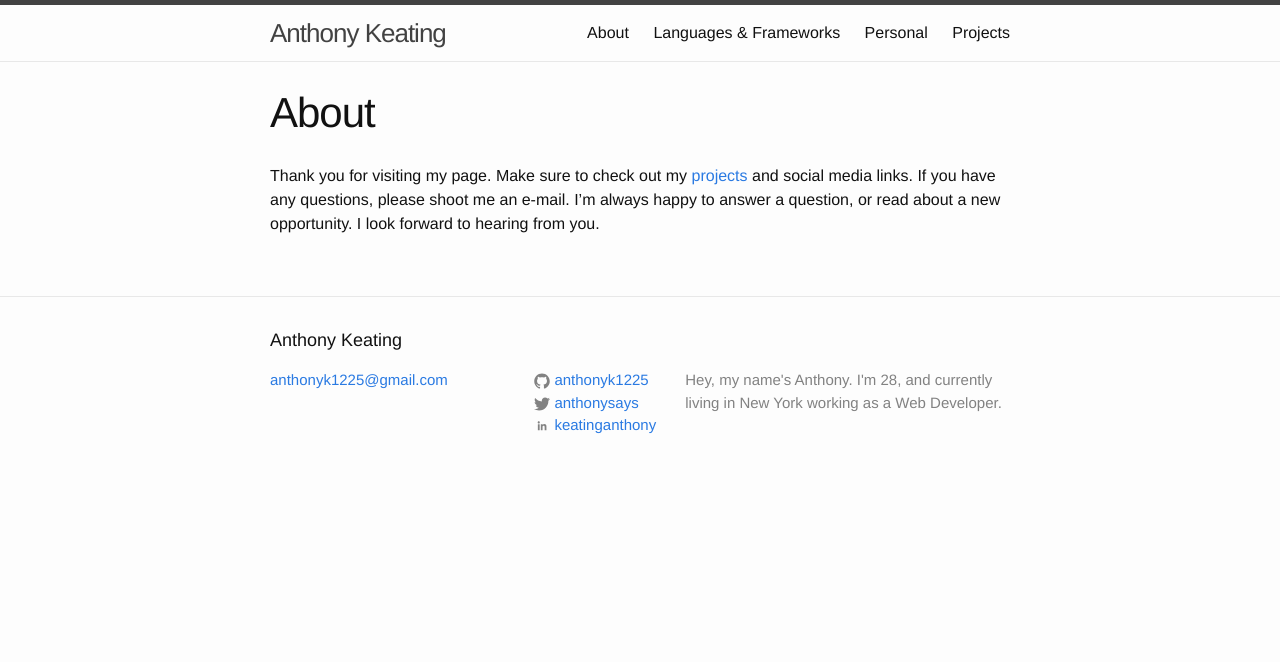
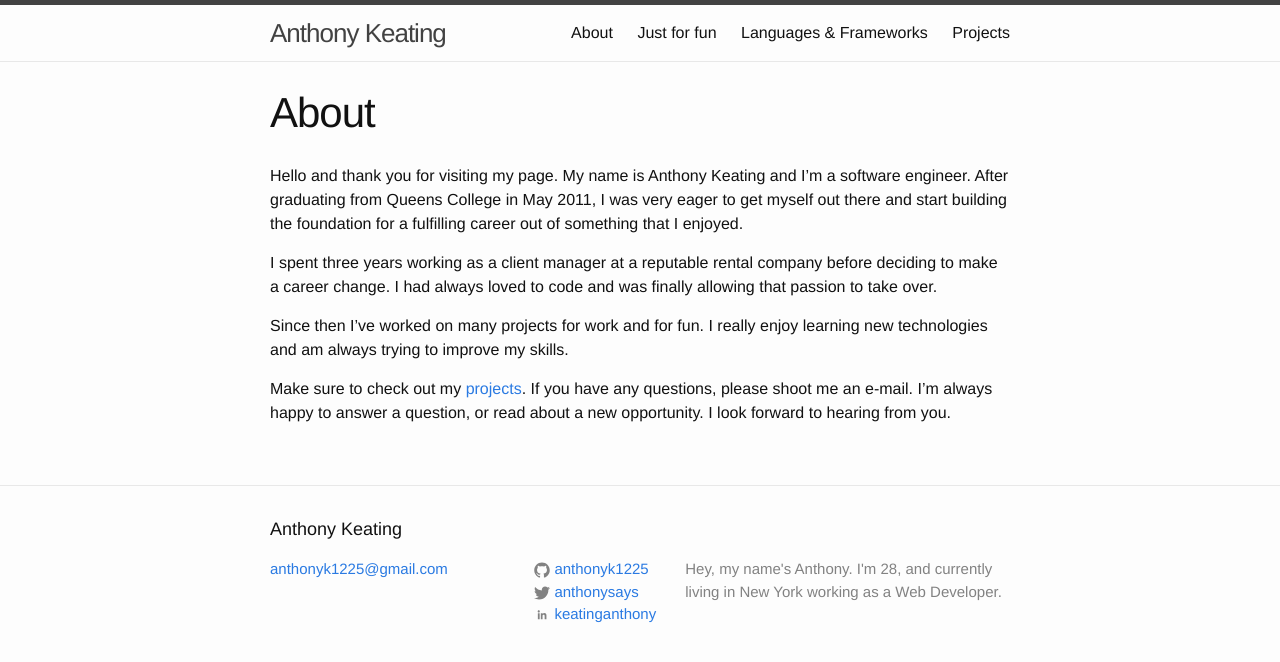
Before and after one commit to anthonyk1225/anthonyk1225.github.io, a Jekyll site: the page built from about.md, in a window 1280 px wide. Shown: the top 662 px of the page. Built offline with Jekyll 4.4.1, drawn with Linux system fonts in a browser that asks for light colours; a script that is not in the unit is left out.

Commit message:
new updates

```diff
--- a/_posts/2016-12-02-Candid-Digs.markdown
+++ b/_posts/2016-12-02-Candid-Digs.markdown
@@ -6,7 +6,7 @@ categories: jekyll update
 permalink: /candiddigs/
 ---
 
-<b><a href='http://development.webhop.me'>Candid Digs</a></b> is a contract that i've worked on
+<b>Candid Digs</a></b> is a contract that i've worked on
 and built. It's a platform for potential tenants and landlords. Candid digs makes it easier to find
 and get an apartment.
 <br><br>
--- a/about.md
+++ b/about.md
@@ -4,4 +4,10 @@ title: About
 permalink: /about/
 ---
 
-Thank you for visiting my page. Make sure to check out my <a href='/projects/'>projects</a> and social media links. If you have any questions, please shoot me an e-mail. I'm always happy to answer a question, or read about a new opportunity. I look forward to hearing from you.
+Hello and thank you for visiting my page. My name is Anthony Keating and I'm a software engineer. After graduating from Queens College in May 2011, I was very eager to get myself out there and start building the foundation for a fulfilling career out of something that I enjoyed.
+
+I spent three years working as a client manager at a reputable rental company before deciding to make a career change. I had always loved to code and was finally allowing that passion to take over.
+
+Since then I've worked on many projects for work and for fun. I really enjoy learning new technologies and am always trying to improve my skills.
+
+Make sure to check out my <a href='/projects/'>projects</a>. If you have any questions, please shoot me an e-mail. I'm always happy to answer a question, or read about a new opportunity. I look forward to hearing from you.
```
Also changed, not shown: justforfun.md (added, +15 -0 lines), personal.md (deleted, +0 -15 lines), projects.md (+9 -5 lines).
